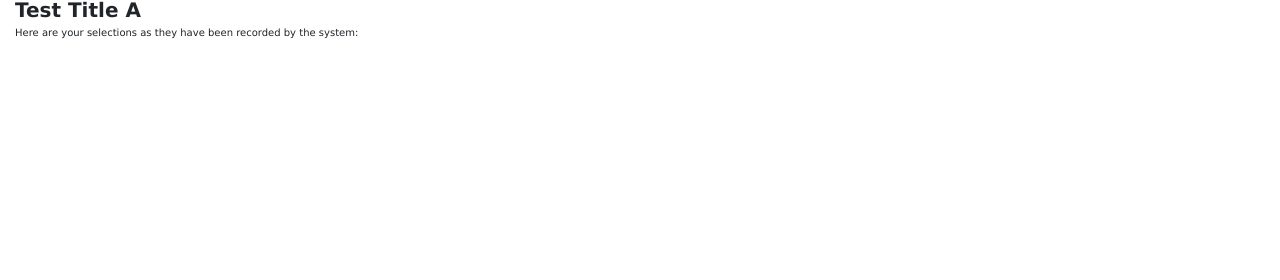
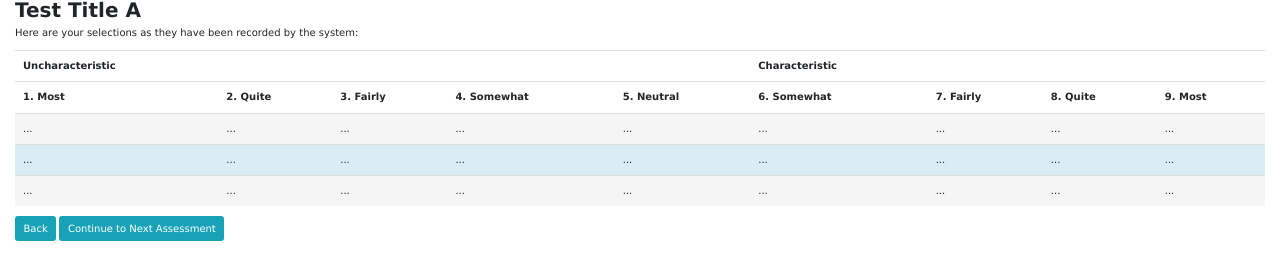
Before and after one commit to sirinapha88/OrganizationalCulture, a website: page client/views/templates/evaluationReport.html in a window 1280 px wide. Drawn offline with nearby package versions, Linux system fonts and the light colour scheme; files that its build step writes are made by us from their sources.

Commit message:
added questionnaire.html

```diff
--- a/client/views/templates/evaluationReport.html
+++ b/client/views/templates/evaluationReport.html
@@ -11,6 +11,65 @@
 	<div class="container-fluid">
 		<h2>Test Title A</h2>
 		<p>Here are your selections as they have been recorded by the system:</p>
+		<table class="table tablecontextual">
+			<tr>
+				<th>Uncharacteristic</th>
+				<th></th>
+				<th></th>
+				<th></th>
+				<th></th>
+				<th>Characteristic</th>
+				<th></th>
+				<th></th>
+				<th></th>
+			</tr>
+			<tr>
+				<th>1. Most</th>
+				<th>2. Quite</th>
+				<th>3. Fairly</th>
+				<th>4. Somewhat</th>
+				<th>5. Neutral</th>
+				<th>6. Somewhat</th>
+				<th>7. Fairly</th>
+				<th>8. Quite</th>
+				<th>9. Most</th>
+			</tr>
+			<tr>
+				<td class="active">...</td>
+				<td class="active">...</td>
+				<td class="active">...</td>
+				<td class="active">...</td>
+				<td class="active">...</td>
+				<td class="active">...</td>
+				<td class="active">...</td>
+				<td class="active">...</td>
+				<td class="active">...</td>
+			</tr>
+			<tr>
+				<td class="info">...</td>
+				<td class="info">...</td>
+				<td class="info">...</td>
+				<td class="info">...</td>
+				<td class="info">...</td>
+				<td class="info">...</td>
+				<td class="info">...</td>
+				<td class="info">...</td>
+				<td class="info">...</td>
+			</tr>
+			<tr>
+				<td class="active">...</td>
+				<td class="active">...</td>
+				<td class="active">...</td>
+				<td class="active">...</td>
+				<td class="active">...</td>
+				<td class="active">...</td>
+				<td class="active">...</td>
+				<td class="active">...</td>
+				<td class="active">...</td>
+			</tr>
+		</table>
+		<input type="submit" class="btn btn-info" name="" value="Back">
+		<input type="submit" class="btn btn-info" name="" value="Continue to Next Assessment">
 	</div>
 </body>
 </html>
```
Also changed, not shown: client/views/templates/questionnaire.html (added, +19 -0 lines), 1 other file.
